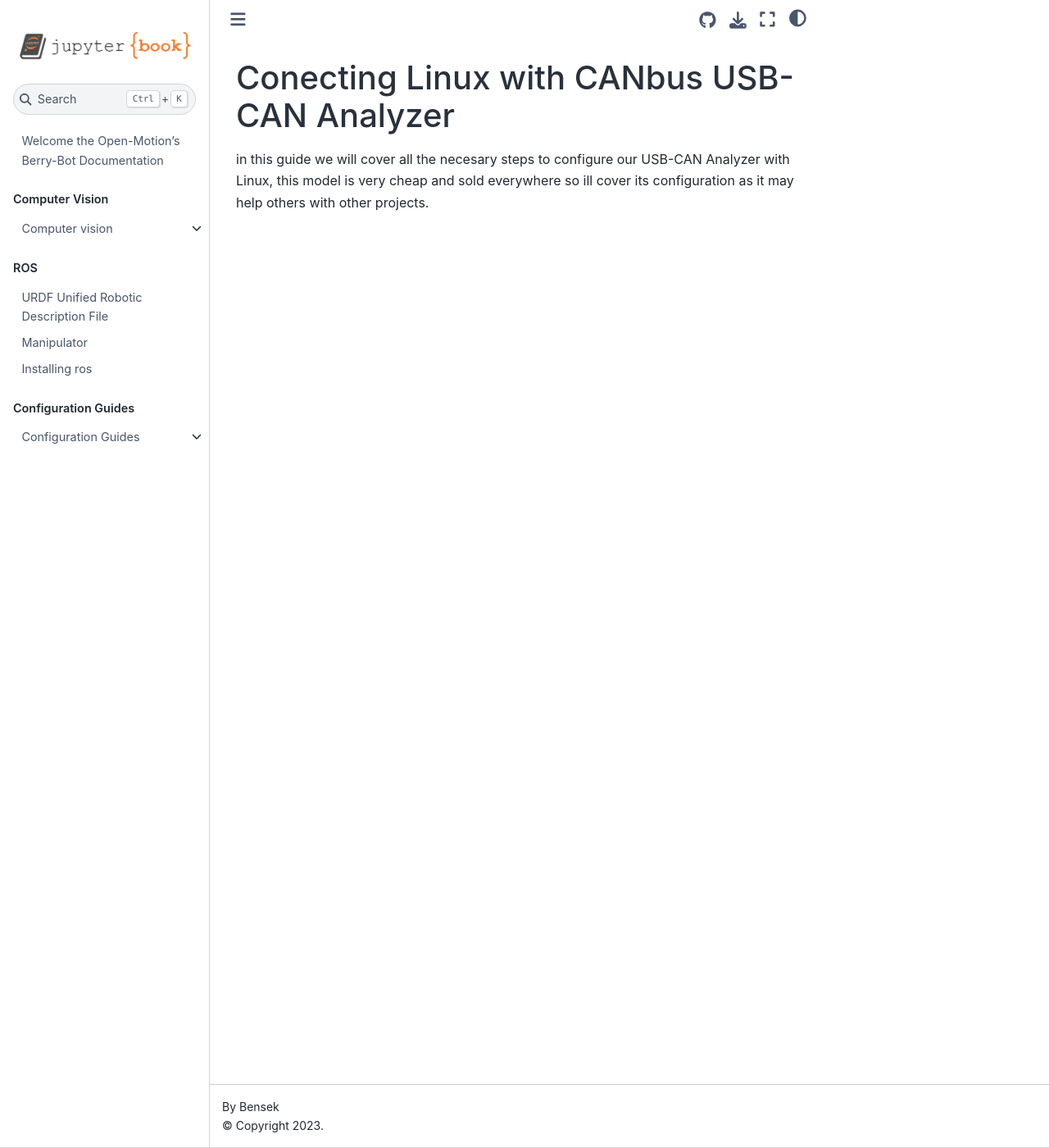
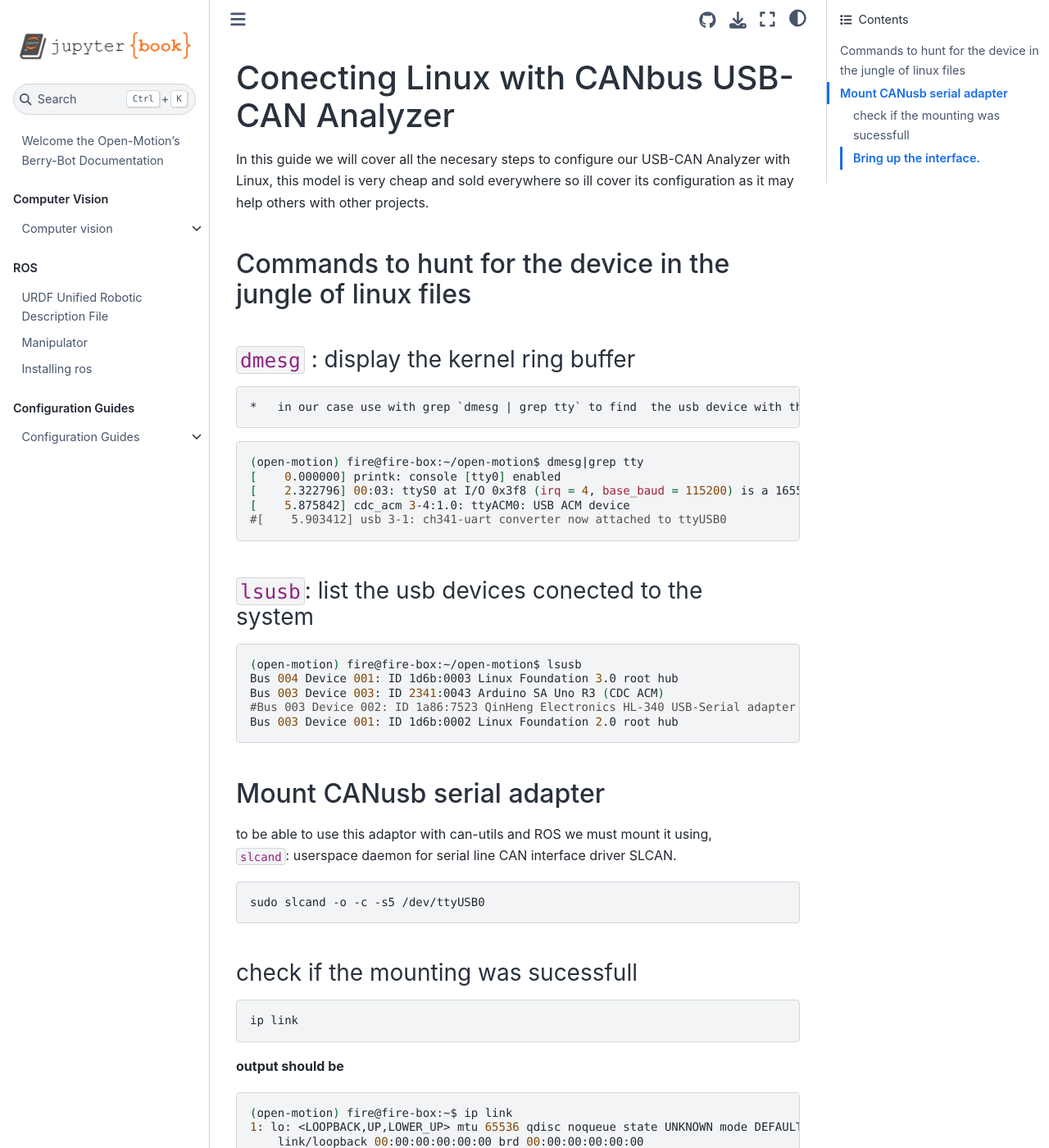
Before and after one commit to flippybit/Open-Motion, a Jupyter Book: the page built from docs/guides/CANbus-with-hardware.md, in a window 1280 px wide and 1400 px high. Shown: the whole window at 82% size. Built offline with Jupyter Book 1.0.4 settings and Sphinx 7.4.7 and the Sphinx Book theme 1.1.4, drawn with Linux system fonts in a browser that asks for light colours; pages that are not in the unit, such as notebooks, are missing from menus; some of the changed text lies outside the part shown.

Commit message:
added CANbus guides

````diff
--- a/docs/guides/CANbus-with-hardware.md
+++ b/docs/guides/CANbus-with-hardware.md
@@ -1,2 +1,52 @@
 #   Conecting Linux with CANbus USB-CAN Analyzer
-in this guide we will cover all the necesary steps to configure our USB-CAN Analyzer with Linux, this model is very cheap and sold everywhere so ill cover its configuration as it may help others with other projects.
+In this guide we will cover all the necesary steps to configure our USB-CAN Analyzer with Linux, this model is very cheap and sold everywhere so ill cover its configuration as it may help others with other projects.
+
+## Commands to hunt for the device in the jungle of linux files
+###  `dmesg` : display the kernel ring buffer
+    *   in our case use with grep `dmesg | grep tty` to find  the usb device with the analyzer
+  ```bash
+  (open-motion) fire@fire-box:~/open-motion$ dmesg|grep tty
+[    0.000000] printk: console [tty0] enabled
+[    2.322796] 00:03: ttyS0 at I/O 0x3f8 (irq = 4, base_baud = 115200) is a 16550A
+[    5.875842] cdc_acm 3-4:1.0: ttyACM0: USB ACM device
+#[    5.903412] usb 3-1: ch341-uart converter now attached to ttyUSB0
+  ```
+### `lsusb`: list the usb devices conected to the system
+
+```bash
+(open-motion) fire@fire-box:~/open-motion$ lsusb
+Bus 004 Device 001: ID 1d6b:0003 Linux Foundation 3.0 root hub
+Bus 003 Device 003: ID 2341:0043 Arduino SA Uno R3 (CDC ACM)
+#Bus 003 Device 002: ID 1a86:7523 QinHeng Electronics HL-340 USB-Serial adapter
+Bus 003 Device 001: ID 1d6b:0002 Linux Foundation 2.0 root hub
+```
+
+## Mount CANusb serial adapter
+
+to be able to use this adaptor with can-utils and ROS we must mount it using,
+`slcand`: userspace daemon for serial line CAN interface driver SLCAN.
+
+```bash
+sudo slcand -o -c -s5 /dev/ttyUSB0
+```
+### check if the mounting was sucessfull
+
+```bash
+ip link
+```
+**output should be**
+```bash
+(open-motion) fire@fire-box:~$ ip link
+1: lo: <LOOPBACK,UP,LOWER_UP> mtu 65536 qdisc noqueue state UNKNOWN mode DEFAULT group default qlen 1000
+    link/loopback 00:00:00:00:00:00 brd 00:00:00:00:00:00
+2: enp5s0: <BROADCAST,MULTICAST,UP,LOWER_UP> mtu 1500 qdisc fq_codel state UP mode DEFAULT group default qlen 1000
+    link/ether b4:2e:99:0d:54:46 brd ff:ff:ff:ff:ff:ff
+3: vcan0: <NOARP,UP,LOWER_UP> mtu 72 qdisc noqueue state UNKNOWN mode DEFAULT group default qlen 1000
+    link/can
+4: slcan0: <NOARP> mtu 16 qdisc noop state DOWN mode DEFAULT group default qlen 10
+    link/can
+```
+### Bring up the interface.
+```bash
+ip link slcan0 up
+```
````
Also changed, not shown: docs/guides/CANbus-overview.md (added, +26 -0 lines), docs/ros/build-package-from-source.md (added, +11 -0 lines), 2 other files.
